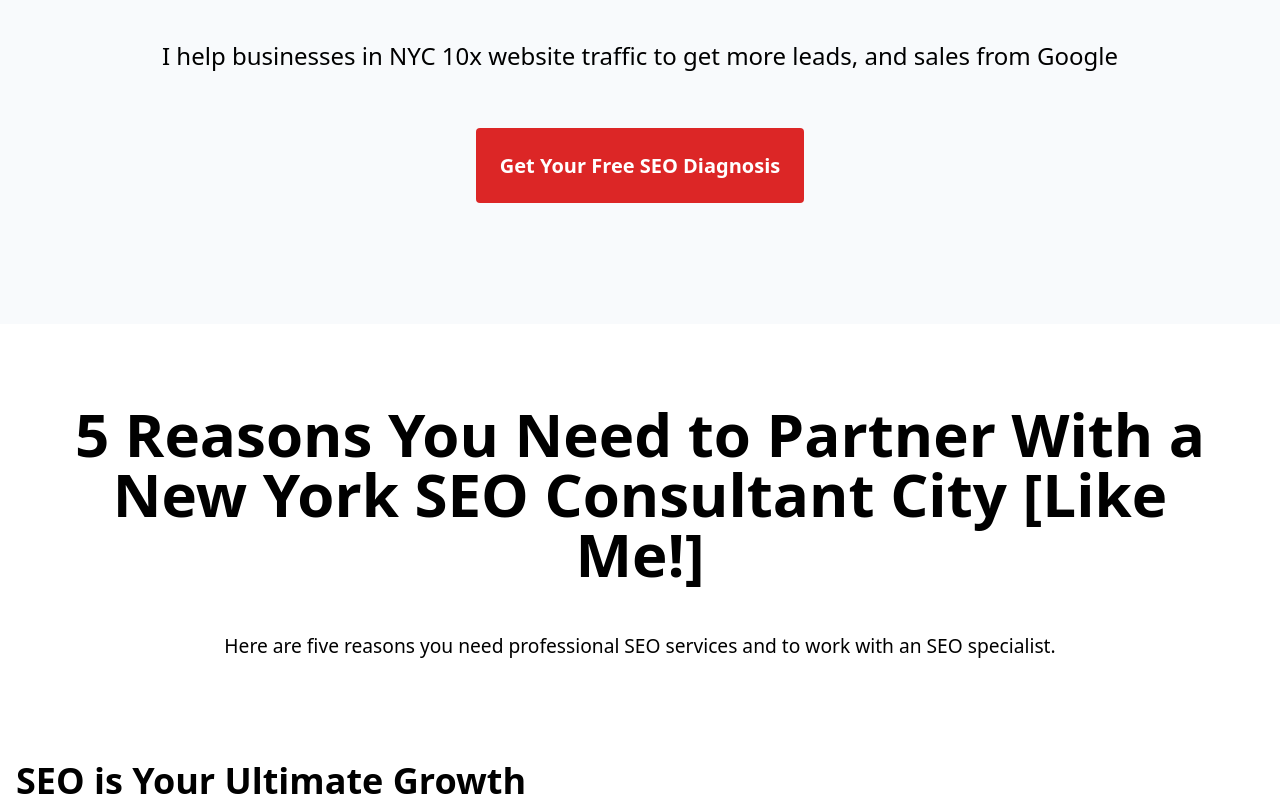
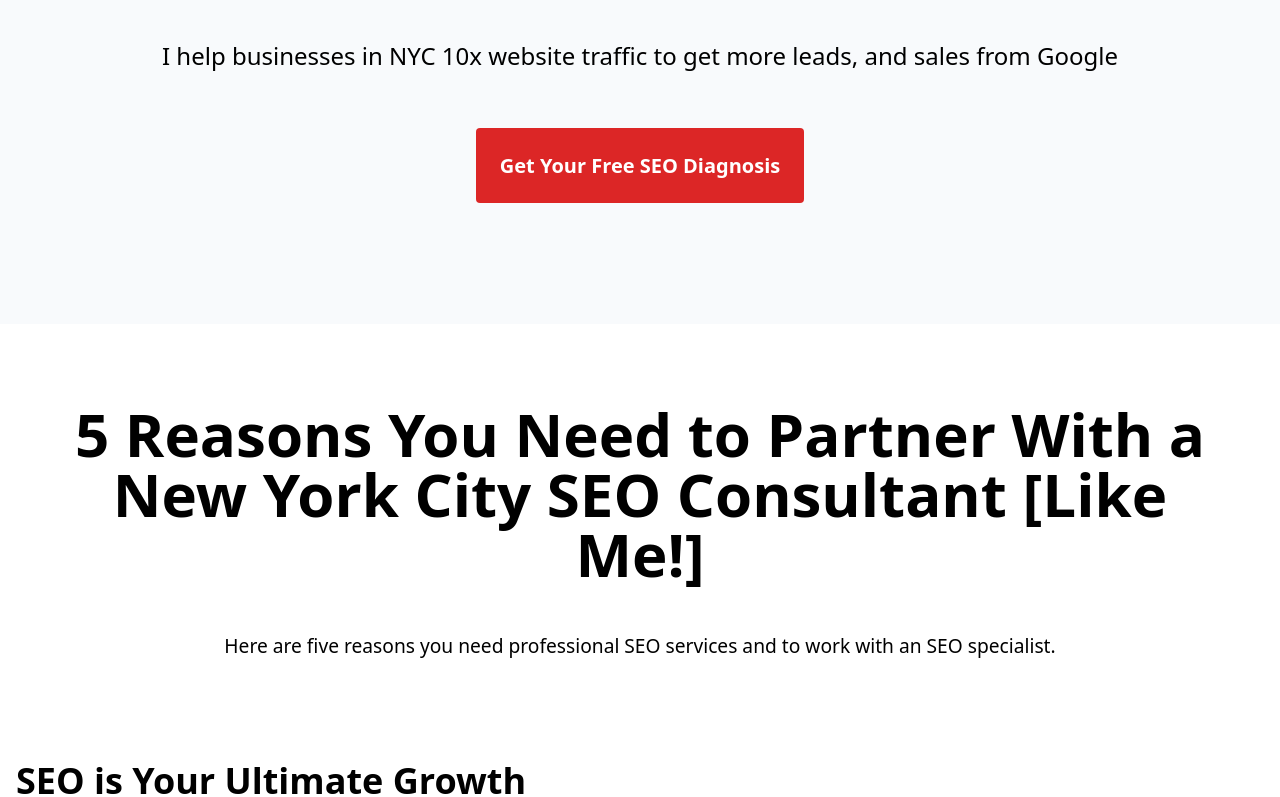
Before and after one commit to kgb4000/ny-seo-consultant, a Next.js app: page / in a window 1280 px wide. Shown: the part 496-1293 px from the top of the page. Built offline with nearby package versions, Linux system fonts and the light colour scheme.

Commit message:
Made changes to h1.

```diff
--- a/pages/index.js
+++ b/pages/index.js
@@ -69,7 +69,7 @@ export default function Home() {
         <section className="container max-w-7xl mx-auto px-4 my-20">
           <div className="max-w-6xl mx-auto text-center">
             <h2 className="text-4xl lg:text-6xl font-bold pb-4">
-              5 Reasons You Need to Partner With a New York SEO Consultant City
+              5 Reasons You Need to Partner With a New York City SEO Consultant
               [Like Me!]
             </h2>
             <p>
```
